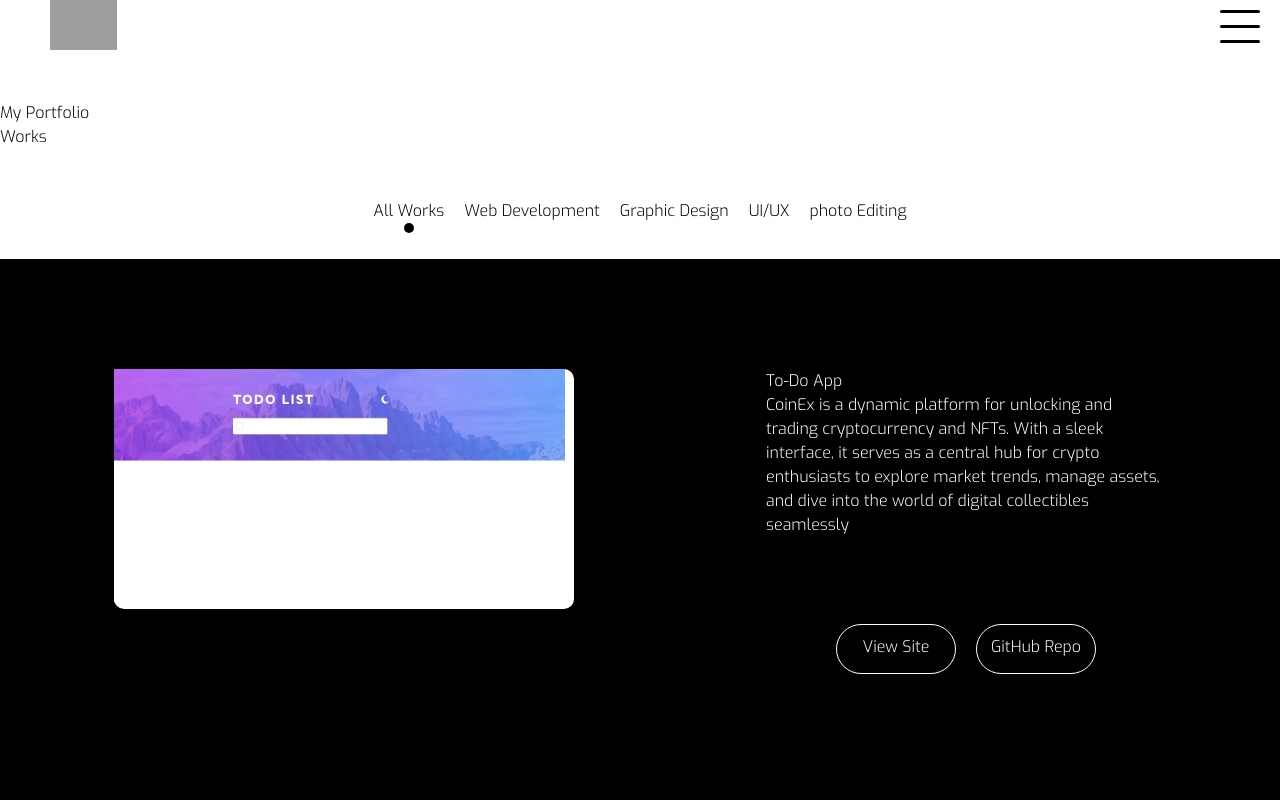
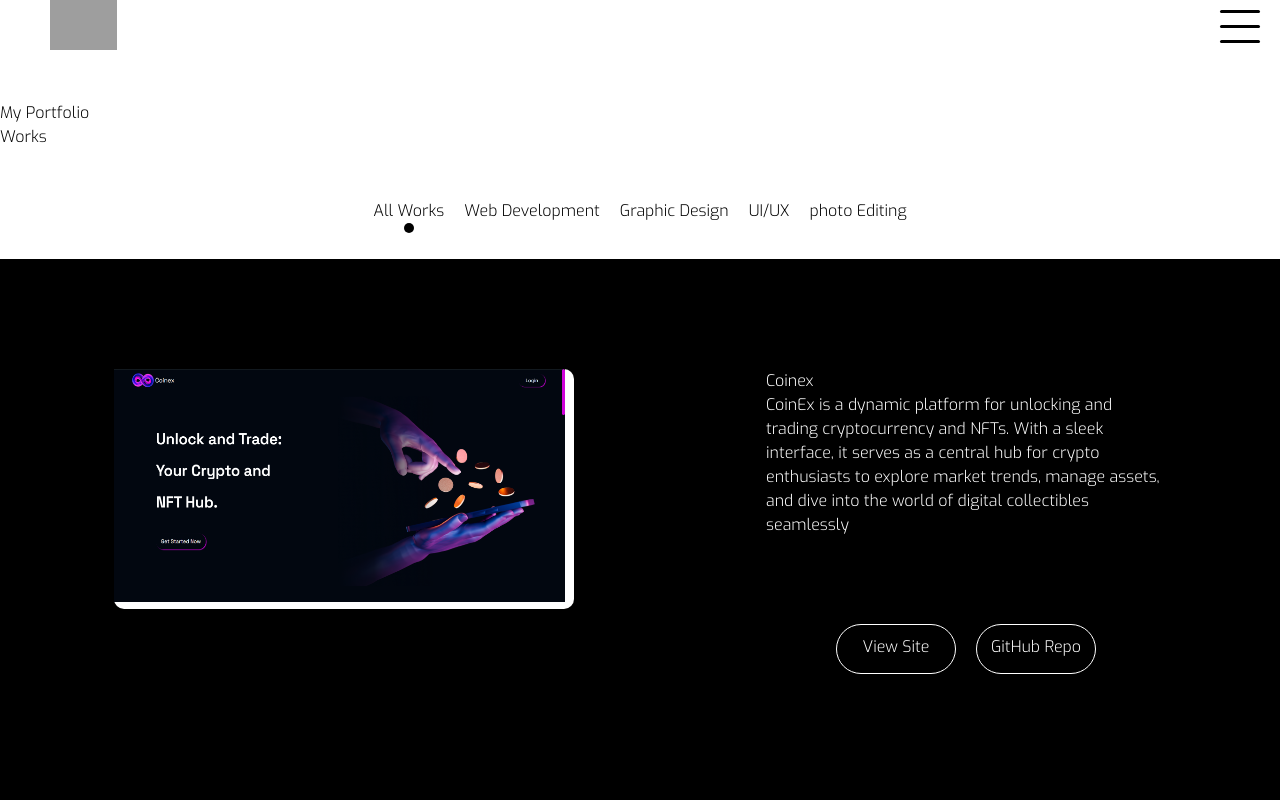
Before and after one commit to davidEmeka2/My-Portfolio-With-React, a React (Vite) app in the folder portfolio/: page /Works in a window 1280 px wide. Shown: the top 800 px of the page. Built offline with nearby package versions, Linux system fonts and the light colour scheme; grey boxes are pictures that could not be loaded.

Commit message:
chnaged the name from to-do list to coinex

```diff
--- a/portfolio/src/Pages/Works.jsx
+++ b/portfolio/src/Pages/Works.jsx
@@ -210,7 +210,7 @@
 
 
 <div  className='text-center todoTxt'>
-  <h1 className='text-4xl text-center pb-3'><span>To-Do App</span></h1>
+  <h1 className='text-4xl text-center pb-3'><span>Coinex</span></h1>
   <p>
   CoinEx is a dynamic platform for unlocking and trading cryptocurrency and NFTs. With a sleek interface, it serves as a central hub for crypto enthusiasts to explore market trends, manage assets, and dive into the world of digital collectibles seamlessly
   </p>
```
Also changed, not shown: portfolio/src/assets/todo list.png.
